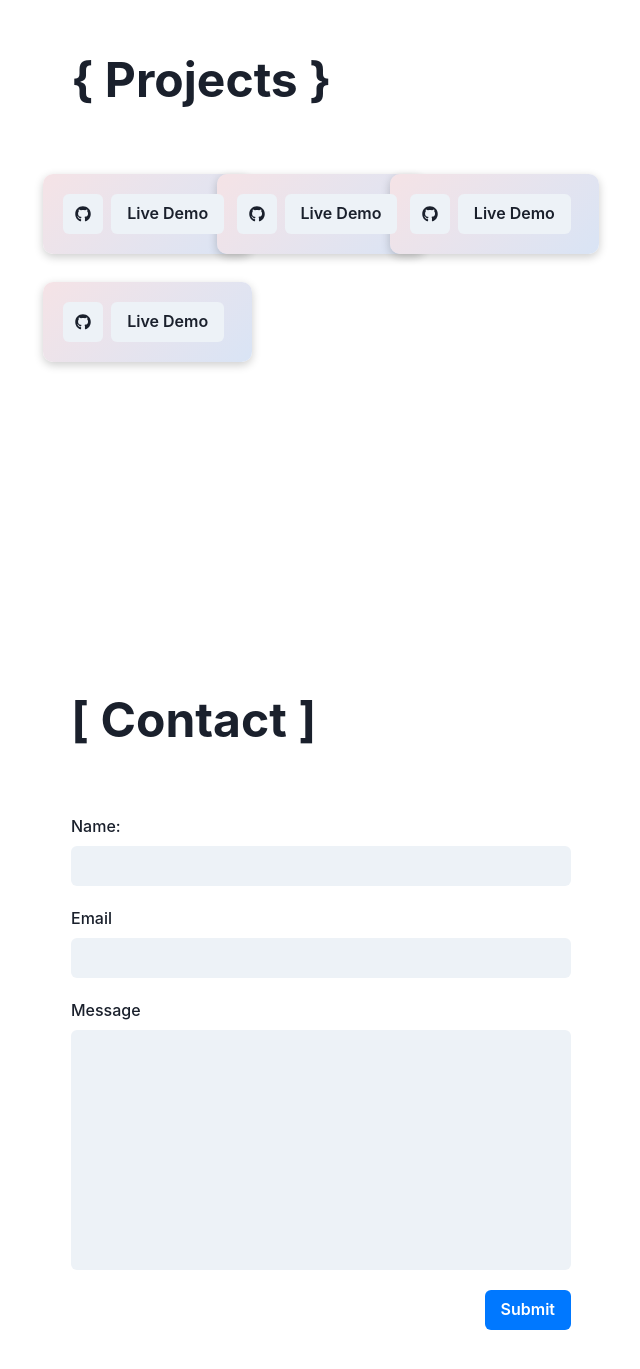
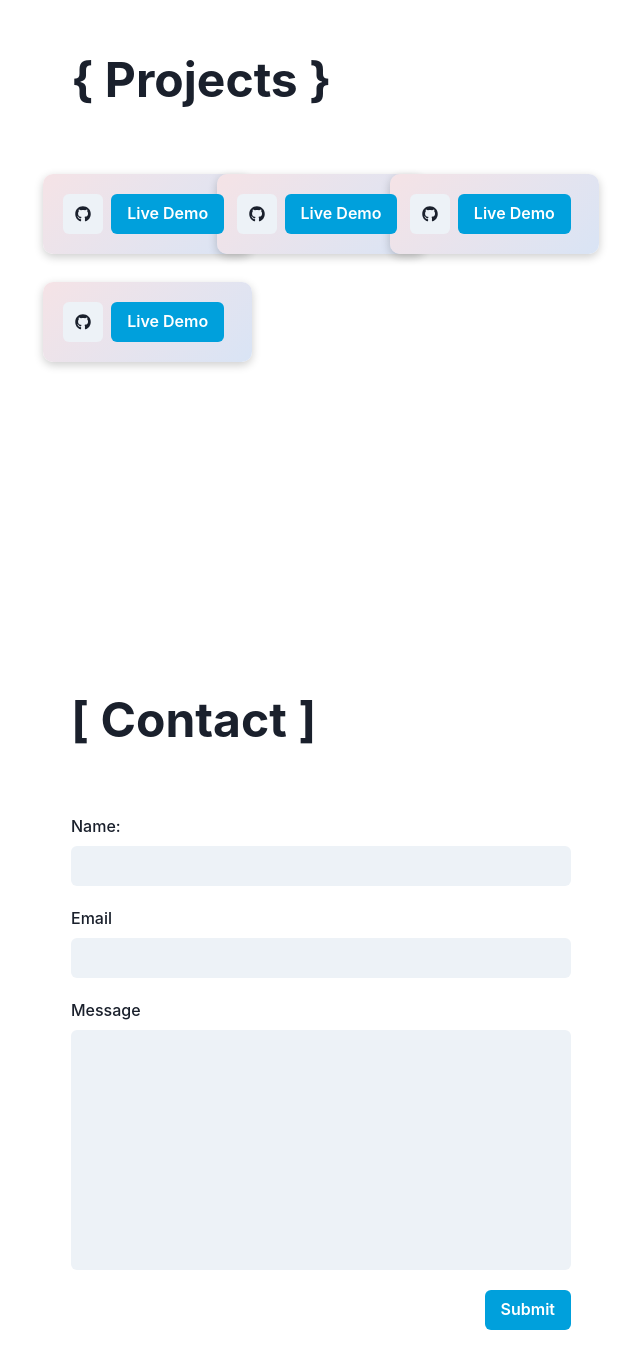
Before and after one commit to shoaibiqbal0/react-portfolio-2, a React (Create React App) app: page / in a window 1280 px wide. Shown: the part 1793-3162 px from the top of the page, without its empty margins (319-959 px from the left). Built offline with nearby package versions, Linux system fonts and the light colour scheme.

Commit message:
Fixed button styling

```diff
--- a/src/components/Contact.jsx
+++ b/src/components/Contact.jsx
@@ -113,7 +113,7 @@ const Contact = () => {
             onClick={sendEmail}
             float="right"
             _focus={{ outline: "none" }}
-            colorScheme="messenger"
+            colorScheme="linkedin"
             _focusVisible={{
               boxShadow: "0 0 0 3px rgba(66, 153, 255, 0.6)",
             }}
--- a/src/components/Projects.jsx
+++ b/src/components/Projects.jsx
@@ -49,8 +49,23 @@ const Projects = () => {
                     transition: "transform 0.5s",
                   }}
                 >
-                  <IconButton icon={<FaGithub />} />
-                  <Button mx="2">Live Demo</Button>
+                  <IconButton
+                    _focus={{ outline: "none" }}
+                    _focusVisible={{
+                      boxShadow: "0 0 0 3px rgba(66, 153, 255, 0.6)",
+                    }}
+                    icon={<FaGithub />}
+                  />
+                  <Button
+                    _focus={{ outline: "none" }}
+                    _focusVisible={{
+                      boxShadow: "0 0 0 3px rgba(66, 153, 255, 0.6)",
+                    }}
+                    colorScheme="linkedin"
+                    mx="2"
+                  >
+                    Live Demo
+                  </Button>
                 </Center>
                 <Text>{item.text}</Text>
               </VStack>
--- a/src/styles/styles.css
+++ b/src/styles/styles.css
@@ -19,3 +19,11 @@ html {
 ::-webkit-scrollbar {
   display: none;
 }
+
+.btn:focus {
+  outline: none;
+}
+
+.btn:focus-visible {
+  box-shadow: 0 0 0 3px rgba(66, 153, 255, 0.6);
+}
```
